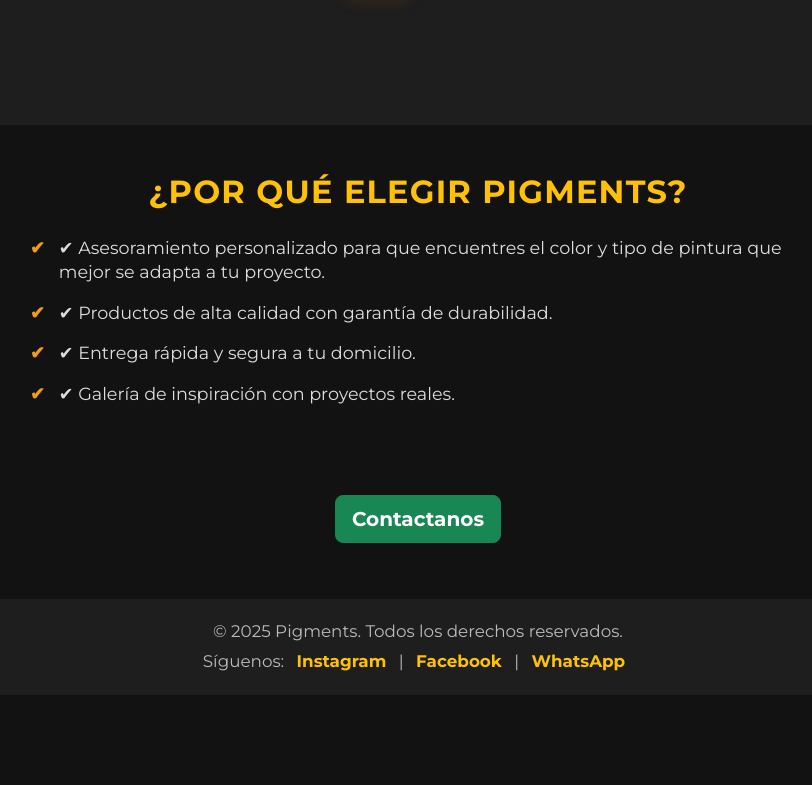
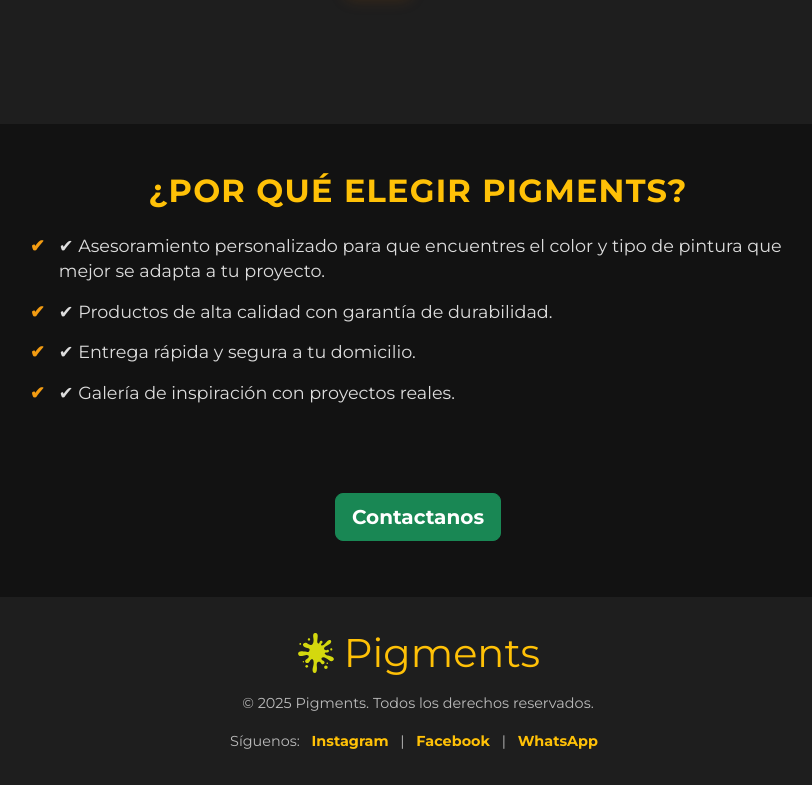
Before and after one commit to Ignaciotalon07/Pigments-2.0, a website: page pages/pinturas.html in a window 1280 px wide. Shown: the part 1666-2451 px from the top of the page, without its empty margins (222-1034 px from the left). Before the commit the page ends 2361 px from the top, so only its background shows below. Drawn offline with nearby package versions, Linux system fonts and the light colour scheme.

Commit message:
arreglo footer en todas las secciones

```diff
--- a/css/consejos.css
+++ b/css/consejos.css
@@ -83,6 +83,15 @@
   color: #222;
 }
 
+/* Footer */
+footer {
+  font-size: 0.9rem;
+}
+a {
+  text-decoration: none;
+  font-weight: 600;
+}
+
 /* MEDIA PARA MOVILE*/
 @media (max-width: 575px) {
   .main-title {
--- a/css/contacto.css
+++ b/css/contacto.css
@@ -73,6 +73,16 @@
   color: #222;
 }
 
+/* Footer */
+footer {
+  font-size: 0.9rem;
+  margin-top: 3rem;
+}
+a {
+  text-decoration: none;
+  font-weight: 600;
+}
+
 /* MEDIA PARA DESKTOP */
 @media (min-width: 576px) and (max-width: 991px) {
   .imagen-equipo {
--- a/css/inicio.css
+++ b/css/inicio.css
@@ -158,17 +158,19 @@
 
 /* Footer */
 footer {
-  color: #777;
   font-size: 0.9rem;
 }
 
 footer a {
   color: #f39c12;
   font-weight: 600;
+  text-decoration: none;
 }
 
-footer a:hover {
-  text-decoration: underline;
+footer p {
+  color: #bbb;
+  font-size: 0.9rem;
+  line-height: 1.5;
 }
 
 /* MEDIA PARA MOVILE */
--- a/css/pinturas.css
+++ b/css/pinturas.css
@@ -21,13 +21,6 @@
   margin-bottom: 1rem;
   text-transform: uppercase;
   letter-spacing: 1.2px;
-}
-
-/* Párrafos */
-p {
-  color: #bbb;
-  font-size: 1.05rem;
-  line-height: 1.5;
 }
 
 /* CARDS PINTURAS */
@@ -137,22 +130,18 @@
 
 /* Footer */
 footer {
+  font-size: 0.9rem;
   background-color: #1e1e1e;
-  color: #bbb;
-  font-size: 0.9rem;
-}
-
-footer p {
-  margin: 0.3rem 0;
 }
 
 footer a {
   color: #f39c12;
+  font-weight: 600;
   text-decoration: none;
-  font-weight: 600;
-  transition: color 0.3s ease;
 }
 
-footer a:hover {
-  color: #ffb94a;
+footer p {
+  color: #bbb;
+  font-size: 0.9rem;
+  line-height: 1.5;
 }
--- a/css/tendencias.css
+++ b/css/tendencias.css
@@ -6,7 +6,7 @@
 }
 
 /* TITULOS Y SUBTITULOS CARDS */
-h1,
+
 h2,
 h3 {
   font-weight: 700;
@@ -103,8 +103,17 @@
 footer {
   font-size: 0.9rem;
 }
-a {
+
+footer a {
+  color: #f39c12;
+  font-weight: 600;
   text-decoration: none;
+}
+
+footer p {
+  color: #bbb;
+  font-size: 0.9rem;
+  line-height: 1.5;
 }
 
 /* RESPONSIVE PARA DESKTOP */
--- a/pages/pinturas.html
+++ b/pages/pinturas.html
@@ -247,6 +247,18 @@
     <!-- FOOTER -->
     <footer class="text-secondary py-3 text-center">
       <div class="container">
+        <a
+          class="d-flex justify-content-center align-items-center m-3 gap-2"
+          href="#"
+        >
+          <img
+            src="../images/ico.svg"
+            alt="Logo Pigments"
+            width="40"
+            height="40"
+          />
+          <h1 class="m-0 fs-1 text-warning">Pigments</h1>
+        </a>
         <p>© 2025 Pigments. Todos los derechos reservados.</p>
         <p>
           Síguenos:
```
Also changed, not shown: index.html (+12 -0 lines), pages/consejos.html (+13 -0 lines), pages/contacto.html (+13 -0 lines), pages/tendencias.html (+13 -1 lines).
